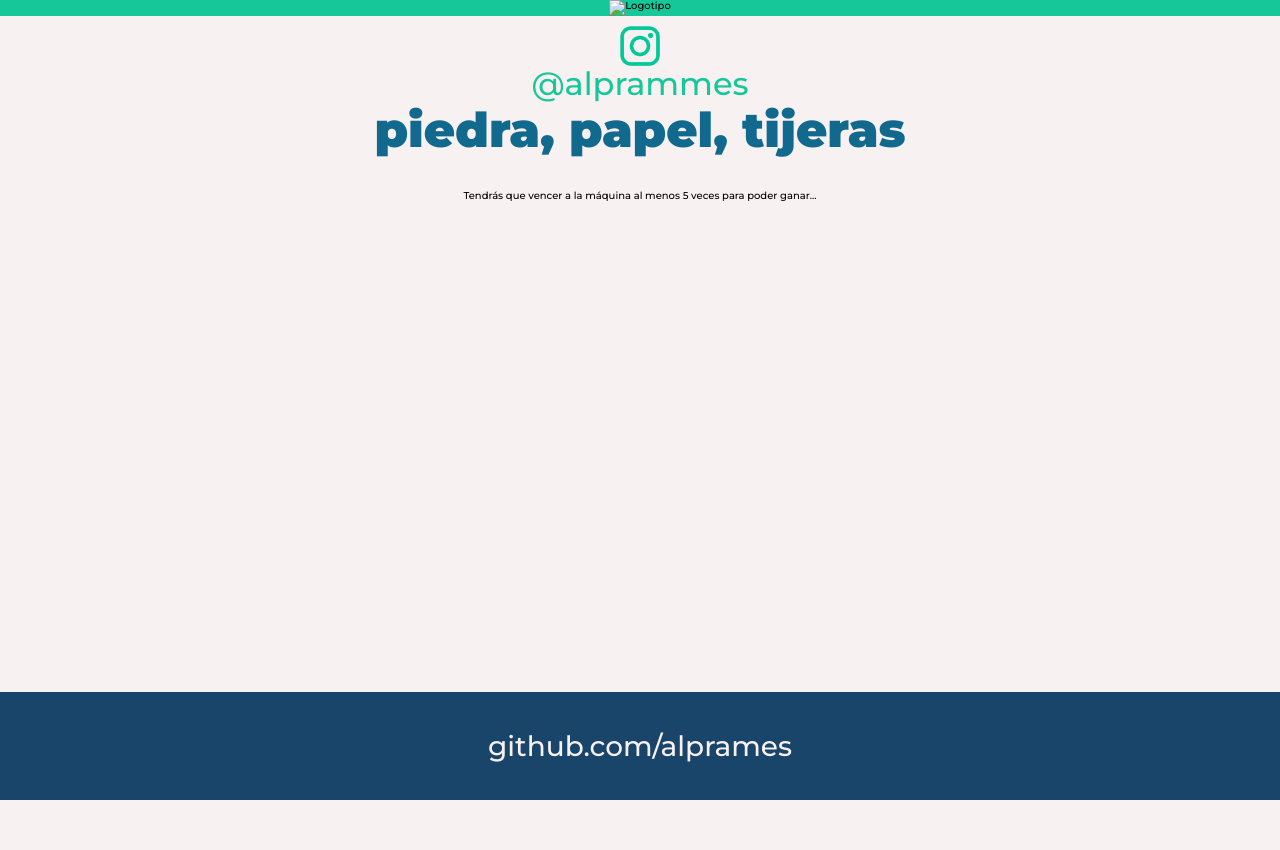
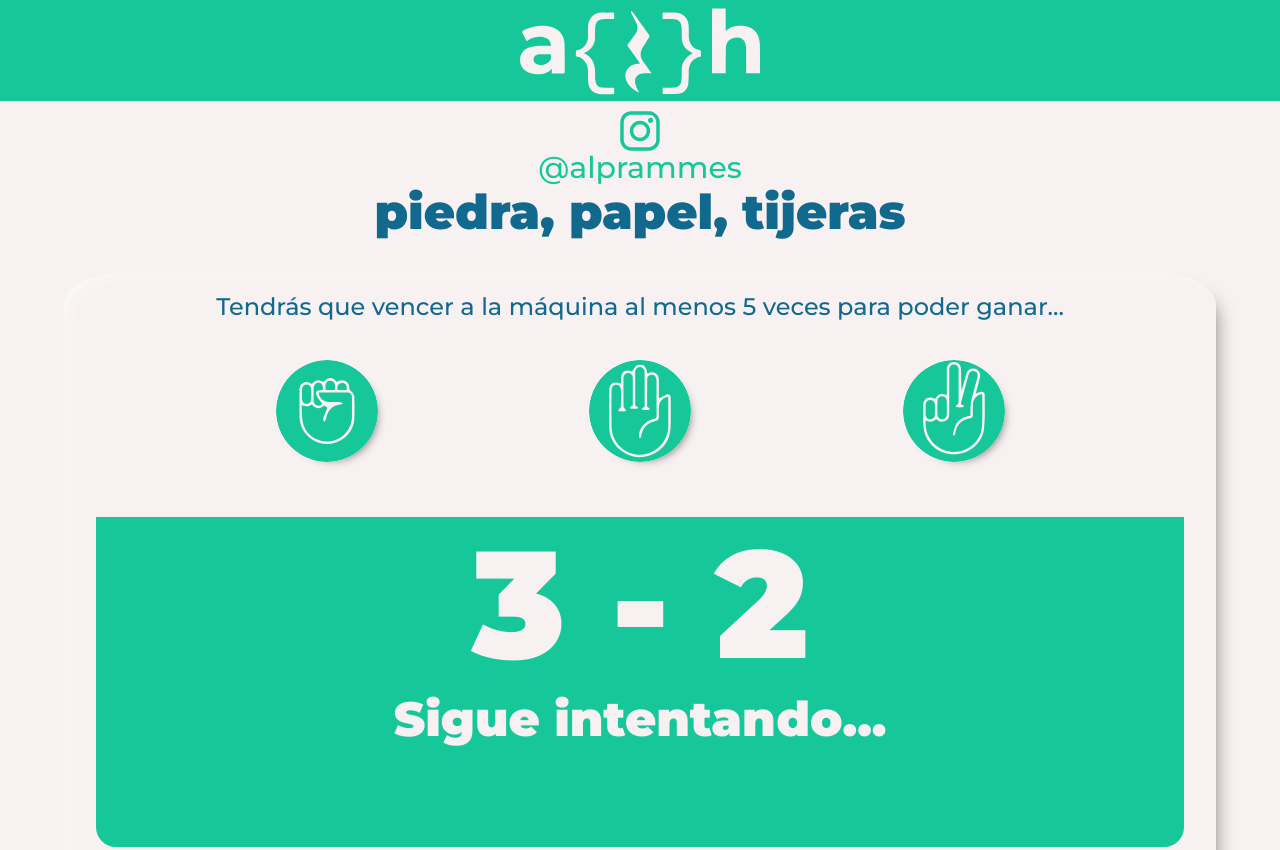
Before and after one commit to Alprames/papel, a plain HTML site: page index.html in a window 1280 px wide. Shown: the top 850 px of the page. Before the commit the page ends 800 px from the top, so only its background shows below. Drawn offline with Linux system fonts and the light colour scheme.

Commit message:
Finishes the layout of the website

```diff
--- a/css/main.css
+++ b/css/main.css
@@ -41,28 +41,27 @@ h1 {
     justify-content: center;
 }
 #logotipo {
-    max-height: 9.2rem;
+    max-height: 10.1rem;
     display: flex;
     justify-content: center;
+}
+.ig-logo {
+    display: flex;
+    justify-content: center;
+    margin: 1rem;
 }
 #instagram-logo {
     display: flex;
     justify-content: center;
     max-width: 4rem;
 }
-.ig-logo {
-    display: flex;
-    justify-content: center;
-    margin: 1rem;
-}
-
 #instagram-account {
     text-align: center;
     margin: 0;
     margin-top: -1rem;
     padding: 0;
     color: var(--green);
-    font-size: 3.2rem;
+    font-size: 3rem;
 }
 
 #titulo {
@@ -71,23 +70,87 @@ h1 {
 
 /* contenido del juego */
 .contenedor {
+    display: block;
+    box-shadow: 12px 10px 19px -13px rgba(0,0,0,0.5), inset 12px 10px 19px -13px rgba(255,255,255,0.75);
+    height: 63rem;
+    max-width: 90%;
+    margin: auto;
+    margin-bottom: 6rem;
+    border-radius: 5%;
+}
+#contenido-header {
+    position: relative;
+    display: block;
+    font-size: 2.4rem;
+    color: var(--blue);
+    max-width: 80%;
+    margin: auto;
+    top: 2rem;
+}
+.manos {
+    display: flex;
+    flex-direction: row;
+    justify-content: space-evenly;
+    margin-top: 6rem;
+}
+.manos img {
+    border-radius: 50%;
+    max-width: 10.2rem;
+    box-shadow: 6px 5px 9px -7px rgba(0,0,0,0.5), inset 12px 10px 19px -13px rgba(255,255,255,0.75);
+}
 
+/* pantalla */
+#screen {
+    display: block;
+    background-color: var(--green);
+    margin: 3.2rem;
+    height: 33rem;
+    border-radius: 0px 0px 20px 20px;
+    margin-top: 5.2rem;
+    margin-bottom: 6rem;
+}
+#contador {
+    font-size: 13rem;
+    font-weight: 900;
+    color: var(--white);
+    margin: 0;
+}
+#contador h3 {
+    margin: 0;
+    max-width: 100%;
+}
+.mensaje p {
+    font-size: 4.8rem;
+    font-weight: 900;
+    color: var(--white);
+    margin: 0;
+}
+@media screen and (max-width: 610px) {
+    #contador {
+        font-size: 8rem;
+    }
+    .mensaje p {
+        font-size: 3.8rem;
+    }
+    #screen {
+        height: 28rem;
+    }
 }
 
 /* footer */
 #footer {
-    position: fixed;
+    position: relative;
     left: 0;
     bottom: 0;
     width: 100%;
     background-color: var(--darkBlue);
     color: var(--white);
     text-align: center;
-    padding: 3.8rem;
+    padding: 3.4rem;
   }
 
 #github-link {
-    font-size: 2.8rem;
+    font-size: 2.2rem;
     margin:0;
     padding:0;
 }
--- a/index.html
+++ b/index.html
@@ -13,12 +13,12 @@
 <header class="header">
     <nav class="nav">
         <div class="contenedor-logotipo centered">
-            <img src="/assets/layout/logo.png" alt="Logotipo" id="logotipo">
+            <img src="/assets/iconos/logo.svg" alt="Logotipo" id="logotipo">
         </div>
     </nav>
     <div class="instagram">
         <div class="ig-logo">
-            <img src="/assets/iconos/instagram.png" alt="instagram-logo" id="instagram-logo">
+            <img src="/assets/iconos/instagram.svg" alt="instagram-logo" id="instagram-logo">
         </div>
         <p id="instagram-account">
             @alprammes
@@ -29,18 +29,32 @@
     </h1>
 </header>
 <main class="contenedor">
-    <header id="contenido-header">
+    <div id="contenido-header">
         <p class="text-center">Tendrás que vencer a la máquina al menos 5 veces para poder ganar...</p>
-    </header>
+    </div>
     <div class="manos">
         <div id="piedra">
-            <a href="#"></a>
+            <a href="#">
+                <img src="/assets/iconos/rock.svg" alt="piedra">
+            </a>
         </div>
         <div id="papel">
-            <a href="#"></a>
+            <a href="#">
+                <img src="/assets/iconos/paper.svg" alt="papel">
+            </a>
         </div>
         <div id="tijera">
-            <a href="#"></a>
+            <a href="#">
+                <img src="/assets/iconos/scissors.svg" alt="tijera">
+            </a>
+        </div>
+    </div>
+    <div id="screen" class="text-center">
+        <div id="contador">
+            <h3>3 - 2</h3>
+        </div>
+        <div class="mensaje">
+            <p>Sigue intentando...</p>
         </div>
     </div>
 </main>
```
Also changed, not shown: assets/iconos/instagram.svg (added), assets/iconos/logo.svg (added), assets/iconos/paper.svg (added), assets/iconos/rock.svg (added), assets/iconos/scissors.svg (added).
